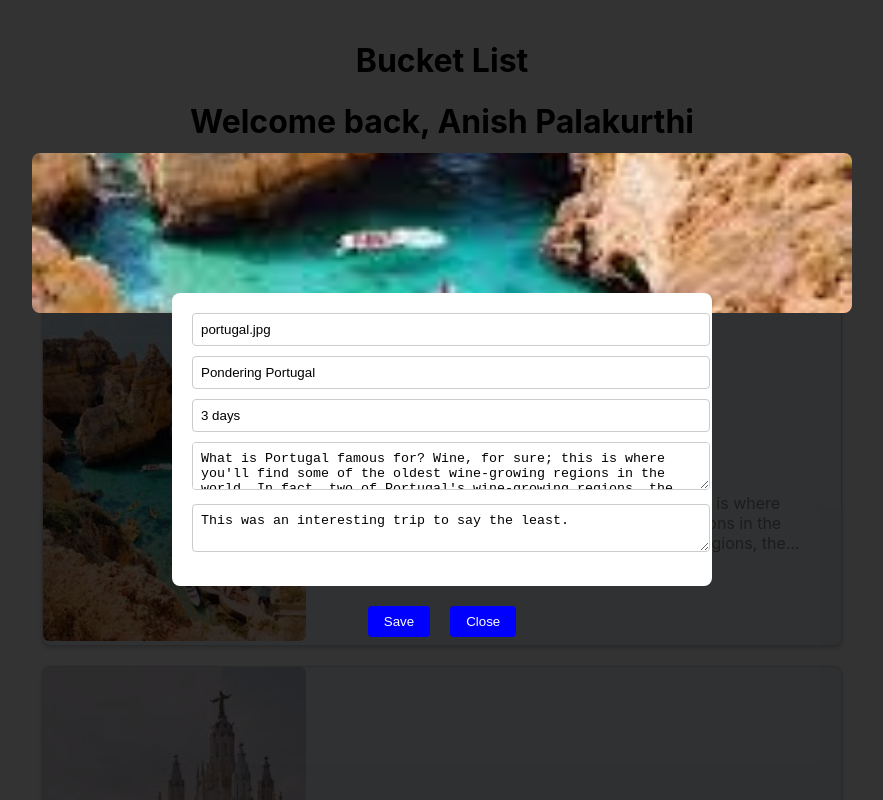
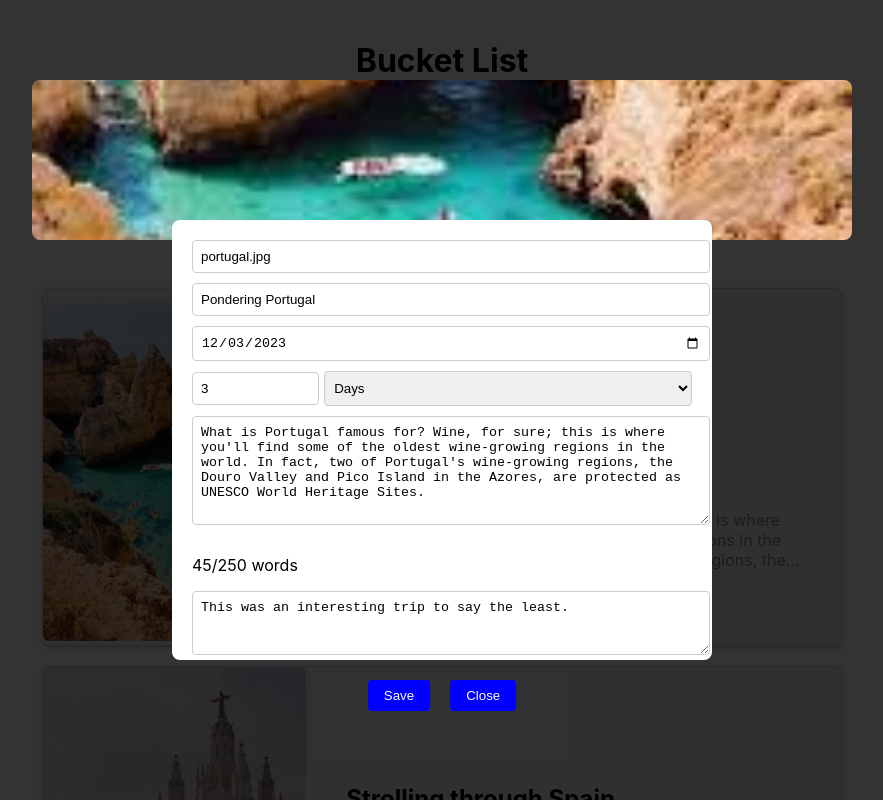
Before and after one commit to abhinavkolli03/bucketlist, a React (Create React App) app: page / in a window 1280 px wide. Both pictures are taken after a click on the element 640 px from the left and 467 px from the top of the page. Shown: the top 800 px of the page, without its empty margins (198-1081 px from the left). Built offline with nearby package versions, Linux system fonts and the light colour scheme.

Commit message:
most error-handling and editing functionality secured

```diff
--- a/package.json
+++ b/package.json
@@ -6,6 +6,7 @@
     "@testing-library/jest-dom": "^5.16.5",
     "@testing-library/react": "^13.4.0",
     "@testing-library/user-event": "^13.5.0",
+    "moment": "^2.29.4",
     "react": "^18.2.0",
     "react-dom": "^18.2.0",
     "react-scripts": "5.0.1",
--- a/src/App.css
+++ b/src/App.css
@@ -22,10 +22,10 @@
     height: 60px;
     background-color: #4380e8;
     color: white;
-    font-size: 32px;
+    font-size: 30px;
     border-radius: 50%;
     cursor: pointer;
-    transition: all 0.3s ease;
+    transition: all 0.5s ease-in-out;
 }
 
 .add-itinerary-expanded {
--- a/src/App.js
+++ b/src/App.js
@@ -30,12 +30,15 @@ const App = () => {
       itin.id === updatedItin.id ? updatedItin : itin
     );
     setItineraries(updatedItins)
+    console.log(updatedItin.startDate, updatedItin.endDate)
     setIsEditScreenVisible(false)
     console.log("Updated itinerary:", updatedItin)
   }
 
   const handleSaveNewItinerary = (newItin) => {
     const updatedItins = [...itineraries, newItin]
+    console.log(newItin.startDate)
+    console.log(newItin.endDate)
     setItineraries(updatedItins)
     setIsAddingItinerary(false)
   }
@@ -43,6 +46,7 @@ const App = () => {
   const handleCloseEditScreen = () => {
     setSelectedItinerary(null)
     setIsEditScreenVisible(false)
+    setIsAddingItinerary(false)
     console.log("Closed editing of itinerary")
   }
 
@@ -98,7 +102,7 @@ const App = () => {
       )}
       {isAddingItinerary && (
         <EditItineraryScreen
-          itin={null}
+          itin={{}}
           onSavingItin={handleSaveNewItinerary}
           onClosingEdit={handleCloseEditScreen}
         />
--- a/src/components/ItineraryItem.js
+++ b/src/components/ItineraryItem.js
@@ -1,5 +1,6 @@
 import React from 'react';
 import "../styling/itinerarytab.css"
+import moment from "moment"
 
 const ItineraryItem = ({ itin, onItineraryClick }) => {
   const handleItineraryEdit = () => {
@@ -7,17 +8,24 @@ const ItineraryItem = ({ itin, onItineraryClick }) => {
   };
 
   return (
-    <div className="itin-tab-item" onClick={handleItineraryEdit}>
+    <div key={itin.id} className="itin-tab-item" onClick={handleItineraryEdit}>
       <div className="itin-tab-image-container">
         <img className="itin-tab-image" src={require("../test-images/" + itin.image)} alt={itin.title} />
       </div>
       <div className="itin-tab-content">
         <h3>{itin.title}</h3>
-        <p>{itin.duration}</p>
+        <p style={{fontSize: 15}}><b>Dates: {formatDate(itin.startDate)} - {formatDate(itin.endDate)}</b></p>
+        <p><b>{itin.duration}</b></p>
         <p>{itin.description}</p>
       </div>
     </div>
   );
 };
 
+const formatDate = (date) => {
+  const utcOffsetMinutes = moment().utcOffset();
+  const adjustedDate = moment(date).utcOffset(utcOffsetMinutes).format("MMMM Do, YYYY");
+  return adjustedDate;
+}
+
 export default ItineraryItem;
--- a/src/data/itineraries.js
+++ b/src/data/itineraries.js
@@ -3,7 +3,9 @@ const itinerariesData = [
         "id": 1,
         "image": "portugal.jpg",
         "title": "Pondering Portugal",
-        "duration": "3 days",
+        "startDate": "2023-12-03",
+        "duration": "3 Days",
+        "endDate": "2023-12-06",
         "description": "What is Portugal famous for? Wine, for sure; this is where you'll find some of the oldest wine-growing regions in the world. In fact, two of Portugal's wine-growing regions, the Douro Valley and Pico Island in the Azores, are protected as UNESCO World Heritage Sites.",
         "thoughtBubble": "This was an interesting trip to say the least."
     },
@@ -11,7 +13,9 @@ const itinerariesData = [
         "id": 2,
         "image": "spain.jpg",
         "title": "Strolling through Spain",
-        "duration": "2 weeks",
+        "startDate": "2023-12-03",
+        "duration": "2 Weeks",
+        "endDate": "2023-12-17",
         "description": "Spain is cool",
         "thoughtBubble": "I don't like spaniards!"
     },
@@ -19,7 +23,9 @@ const itinerariesData = [
         "id": 3,
         "image": "canada.jpg",
         "title": "Canadian Cruise",
-        "duration": "1 week",
+        "startDate": "2023-12-03",
+        "duration": "1 Weeks",
+        "endDate": "2024-12-10",
         "description": "Maple syrup is yum.",
         "thoughtBubble": "Cute ride ;)"
     },
@@ -27,7 +33,9 @@ const itinerariesData = [
         "id": 4,
         "image": "amazon.jpg",
         "title": "Trekking The Amazon Trees",
-        "duration": "1 month",
+        "startDate": "2023-12-03",
+        "duration": "4 Weeks",
+        "endDate": "2024-01-03",
         "description": "This will be a long voyage.",
         "thoughtBubble": "I love working for amazon but the trees."
     },
@@ -35,7 +43,9 @@ const itinerariesData = [
         "id": 5,
         "image": "date.jpg",
         "title": "Little Elm First Date Plans",
-        "duration": "4 hours",
+        "startDate": "2023-12-03",
+        "duration": "4 Hours",
+        "endDate": "2024-01-03",
         "description": "You will definitely bag her with this.",
         "thoughtBubble": "I will say this worked 10/10."
     }
--- a/src/screens/EditItineraryScreen.js
+++ b/src/screens/EditItineraryScreen.js
@@ -1,68 +1,180 @@
-import React, { useState, useEffect } from "react";
+import React, { useState, useEffect, useRef } from "react";
 import "../styling/itineraryedit.css"
 import placeholderImage from "../test-images/placeholder.jpg"
+import moment, { duration } from "moment"
 
 const EditItineraryScreen = ({ itin, onSavingItin, onClosingEdit }) => {
     //we will need to update more metadata here later on if we want more on the screen
     const [imageFile, setImageFile] = useState("placeholder.jpg")
     const [imageChecker, setImageChecker] = useState(true)
     const [title, setTitle] = useState("")
-    const [duration, setDuration] = useState("")
+    const [durationValue, setDurationValue] = useState(null);
+    const [durationUnit, setDurationUnit] = useState("");
+    const [maxValueForUnit, setMaxValueForUnit] = useState("365");
     const [description, setDescription] = useState("")
     const [thoughtBubble, setThoughtBubble] = useState("")
+
+    const [startDate, setStartDate] = useState("");
+    const [endDate, setEndDate] = useState("");
+
+    //word count
+    const [descriptionWordCount, setDescriptionWordCount] = useState(0);
+    const DESCRIPTION_MAX = 250;
+
+    //ref for resizing textarea and miscellaneous
+    const descriptionAreaRef = useRef(null);
+    const thoughBubbleAreaRef = useRef(null);
+    const [addPlural, setAddPlural] = useState("")
+    const [addingNewItin, setAddingNewItin] = useState(false)
 
     //errors states
     const [titleError, setTitleError] = useState("");
     const [durationError, setDurationError] = useState("");
     const [descriptionError, setDescriptionError] = useState("");
+    const [isInitialized, setIsInitialized] = useState(false)
+    const [timeInitialized, setTimeInitialized] = useState(false)
+    const [startDateError, setStartDateError] = useState(false)
 
     //update content with useEffect if itin exists
     useEffect(() => {
-        if (itin) {
+        if (itin && itin.title) {
+            if(!timeInitialized) {
                 setTitle(itin.title);
-            setDuration(itin.duration);
+                const durationParts = itin.duration.split(" ")
+                setDurationValue(parseInt(durationParts[0]))
+                setDurationUnit(durationParts[1])
                 setDescription(itin.description);
                 setThoughtBubble(itin.thoughtBubble);
                 setImageFile(itin.image);
+                setStartDate(itin.startDate)
+                setEndDate(itin.endDate)
             }
-    }, [itin]);
+            setIsInitialized(true);
+            setTimeInitialized(true);
+        } else {
+            setAddingNewItin(true);
+            setTitleError("Please enter a title for the itinerary");
+            setDurationError("Please enter a proper duration for your itinerary")
+            setDescriptionError("Please enter a description about the itinerary");
+        }
+    }, [itin, durationValue, durationUnit, timeInitialized]);
+
+    //setting word count
+    useEffect(() => {
+        const value = checkWords(description);
+        setDescriptionWordCount(value)
+        if (value <= 0) {
+            setDescriptionError("Please enter a description about the itinerary")
+        } else {
+            setDescriptionError("")
+        }
+    }, [description])
+
+    //setting error states
+    useEffect(() => {
+        if(isInitialized && durationUnit === "" && durationValue === null) {
+            setDurationError("Please enter a duration")
+        }
+    }, [isInitialized, durationUnit, durationValue])
+
+    useEffect(() => {
+        if (isInitialized && title.trim() === "") {
+            setTitleError("Please enter a title for the itinerary");
+        }
+    }, [isInitialized, title])
+
+    useEffect(() => {
+        if(durationValue > 1) {
+            setAddPlural("s")
+        } else {
+            setAddPlural("")
+        }
+    }, [durationValue])
+
+    useEffect(()=> {
+        if(isInitialized && (durationUnit === "None" && !durationValue)) {
+            setDurationError("Please enter a proper duration for your itinerary!")
+        } else {
+            setDurationError("")
+        }
+    }, [isInitialized, durationUnit, durationValue])
+
+    //handling unit changes
+    useEffect(() => {
+        setMaxValueForUnit(getMaxValueForUnit(durationUnit))
+        if (durationValue > getMaxValueForUnit(durationUnit)) {
+            setMaxValueForUnit(getMaxValueForUnit(durationUnit));
+        }
+    }, [durationValue, durationUnit])
+
+    //handling ref resizing of textareas
+    useEffect(() => {
+        if (descriptionAreaRef.current) {
+            descriptionAreaRef.current.style.height = "auto";
+            descriptionAreaRef.current.style.height = `${descriptionAreaRef.current.scrollHeight}px`;
+        }
+    }, [description])
+
+    useEffect(() => {
+        if (thoughBubbleAreaRef.current) {
+            thoughBubbleAreaRef.current.style.height = "auto";
+            thoughBubbleAreaRef.current.style.height = `${thoughBubbleAreaRef.current.scrollHeight}px`;
+        }
+    }, [thoughtBubble])
+
+    //handle closing of itinerary
+    const handleItinClose = () => {
+        if (addingNewItin) {
+            onClosingEdit();
+        } else {
+            onSavingItin(itin);
+            onClosingEdit();
+        }
+    };
+
 
     //creating new saved itinerary and storing data back in passed function
     const handleItinSave = () => {
-        //error checking
-        if (title.trim() === "") {
-            setTitleError("Please enter a title");
-        }
-        if (description.trim() === "") {
-            setDescriptionError("Please enter a description");
-        }
-        if (duration.trim() === "") {
-            setDurationError("Please enter a duration");
-        }
-        if(titleError || descriptionError || durationError) {
-            return
-        }
-        if (!imageChecker) {
+        if (!imageChecker || titleError || durationError || descriptionError) {
             return;
         }
-        const newItin = {
+
+        const durationInDays = durationValue * getUnitMultiplier(durationUnit);
+
+        const startDateObj = moment(startDate, "YYYY-MM-DD");
+
+        const endDateObj = startDateObj.clone().add(durationInDays, "days");
+
+        let newItin;
+        if (itin) {
+            newItin = {
                 ...itin,
-            id: itin ? itin.id : Date.now(),
                 title: title,
-            duration: duration,
+                duration: durationValue + " " + durationUnit,
+                description: description,
+                thoughtBubble: thoughtBubble,
+                image: imageFile || itin.image,
+                startDate: startDateObj.format("YYYY-MM-DD"),
+                endDate: endDateObj.format("YYYY-MM-DD"),
+            };
+        } else {
+            newItin = {
+                id: Date.now(),
+                title: title,
+                duration: durationValue + " " + durationUnit,
                 description: description,
                 thoughtBubble: thoughtBubble,
                 image: imageFile,
+                startDate: startDateObj.format("MM/DD/YYYY"),
+                endDate: endDateObj.format("MM/DD/YYYY"),
             };
+        }
 
         console.log(newItin.image)
 
-        if (itin) {
-            newItin.image = imageFile || itin.image;
-        }
-
         onSavingItin(newItin)
         onClosingEdit()
+        setIsInitialized(false)
     }
 
     //all the editing features for handling textarea changes
@@ -85,19 +197,67 @@ const EditItineraryScreen = ({ itin, onSavingItin, onClosingEdit }) => {
         }
     }
 
+    const handleStartDateChange = (e) => {
+        setStartDate(e.target.value);
+        setStartDateError("");
+    }
+
     const handleTitleChange = (e) => {
         setTitle(e.target.value)
         setTitleError("");
     }
 
-    const handleDurationChange = (e) => {
-        setDuration(e.target.value)
-        setDurationError("")
+    const handleDurationValueChange = (e) => {
+        setDurationValue(e.target.value);
+    };
+
+    const handleDurationUnitChange = (e) => {
+        setDurationUnit(e.target.value);
+    };
+
+    const getMaxValueForUnit = (unit) => {
+        switch (unit) {
+        case "Hours":
+            return 24;
+        case "Days":
+            return 365;
+        case "Weeks":
+            return 52;
+        default:
+            return 0;
+        }
+    };
+
+    const getUnitMultiplier = (unit) => {
+        switch (unit) {
+        case "Hours":
+            return 1 / 24;
+        case "Days":
+            return 1;
+        case "Weeks":
+            return 7;
+        default:
+            return 0;
+        }
+    };
+
+    const handleDescriptionChange = (e) => {
+        const value = e.target.value;
+        const wordCount = checkWords(value)
+        if (wordCount <= DESCRIPTION_MAX) {
+            setDescription(value)
+            setDescriptionWordCount(wordCount);
+        } else {
+            setDescription(value.split(" ").slice(0, DESCRIPTION_MAX).join(" "))
+        }
     }
 
-    const handleDescriptionChange = (e) => {
-        setDescription(e.target.value)
-        setDescriptionError("")
+    const checkWords = (text) => {
+        const words = text.trim().split(/\s+/)
+        if (words.length == 1 && words[0] === "") {
+            return 0
+        }
+        return words.length;
     }
 
     const handleThoughtBubbleChange = (e) => {
@@ -113,7 +273,7 @@ const EditItineraryScreen = ({ itin, onSavingItin, onClosingEdit }) => {
                 />
             </div>
             <div className="edit-itin-screen-content">
-                <div className="input-container">
+                <div>
                     <input
                         className="edit-itin-screen-input"
                         type="text"
@@ -123,7 +283,7 @@ const EditItineraryScreen = ({ itin, onSavingItin, onClosingEdit }) => {
                     />
                     {!imageChecker && <p className="error-message">Invalid image name</p>}
                 </div>
-                <div className="input-container">
+                <div>
                     <input
                         className="edit-itin-screen-input"
                         type="text"
@@ -133,28 +293,51 @@ const EditItineraryScreen = ({ itin, onSavingItin, onClosingEdit }) => {
                     />
                     {titleError && <p className="error-message">{titleError}</p>}
                 </div>
-                <div className="input-container">
                 <input
                     className="edit-itin-screen-input"
-                        type="text"
-                        value={duration}
-                        onChange={handleDurationChange}
+                    type="date"
+                    value={startDate}
+                    onChange={handleStartDateChange}
+                    placeholder="Start Date"
+                />
+                <div className="duration-input-container">
+                    <input
+                        className="edit-itin-screen-input duration-value-input"
+                        type="number"
+                        min="1"
+                        max={maxValueForUnit}
+                        value={parseInt(durationValue, 10)}
+                        onChange={handleDurationValueChange}
                         placeholder="Duration"
                     />
+                    <select
+                        className="edit-itin-screen-input duration-unit-select"
+                        value={durationUnit}
+                        onChange={handleDurationUnitChange}
+                    >
+                        <option value="">None</option>
+                        <option value="Hours">Hour{addPlural}</option>
+                        <option value="Days">Day{addPlural}</option>
+                        <option value="Weeks">Week{addPlural}</option>
+                    </select>
+                </div>
                 {durationError && <p className="error-message">{durationError}</p>}
-                </div>
-                <div className="input-container">
+                <div>
                     <textarea
+                        ref={descriptionAreaRef}
                         className="edit-itin-screen-input"
                         type="text"
                         value={description}
                         onChange={handleDescriptionChange}
                         placeholder="Description"
                     />
-                    {console.log(descriptionError)}
+                    <p className={descriptionWordCount > DESCRIPTION_MAX ? "word-count-exceeded" : ""}>
+                        {descriptionWordCount}/{DESCRIPTION_MAX} words
+                    </p>
                     {descriptionError && <p className="error-message">{descriptionError}</p>}
                 </div>
                 <textarea
+                    ref={thoughBubbleAreaRef}
                     className="edit-itin-screen-input"
                     type="text"
                     value={thoughtBubble}
@@ -166,7 +349,7 @@ const EditItineraryScreen = ({ itin, onSavingItin, onClosingEdit }) => {
                 <button className="edit-itin-screen-button" onClick={handleItinSave}>
                     Save
                 </button>
-                <button className="edit-itin-screen-button" onClick={onClosingEdit}>
+                <button className="edit-itin-screen-button" onClick={handleItinClose}>
                     Close
                 </button>
             </div>
--- a/src/styling/itineraryedit.css
+++ b/src/styling/itineraryedit.css
@@ -28,6 +28,8 @@
     width: 80%;
     max-width: 500px;
     margin-top: -20px;
+    overflow-y: auto;
+    max-height: 400px;
 }
 
 .edit-itin-screen-image {
@@ -48,6 +50,7 @@
 
 .edit-itin-screen-textarea {
     resize: vertical;
+    max-width: 100%;
 }
 
 .edit-itin-screen-button {
@@ -82,6 +85,38 @@
     margin-top: 4px;
 }
 
+.input-container {
+    position: relative;
+}
+
+.input-container .error-message {
+    position: absolute;
+    bottom: 50px;
+    left: 0;
+    font-size: 12px;
+    color: red;
+}
+
+.duration-input-container {
+    display: flex;
+    align-items: center;
+    justify-content: center;
+}
+
+.duration-value-input {
+    width: 150px;
+    margin-right: 5px;
+    border: 1px solid #ccc;
+    border-radius: 4px;
+}
+
+.duration-unit-select {
+    padding-left: 5px;
+    border: 1px solid #ccc;
+    border-radius: 4px;
+}
+
+
 @media (max-width: 768px) {
     .edit-itin-screen-content {
     width: 90%;
```
Also changed, not shown: 1 other file (tests, documents, lock files or other folders). Lines whose indentation alone changed are shown as unchanged.
